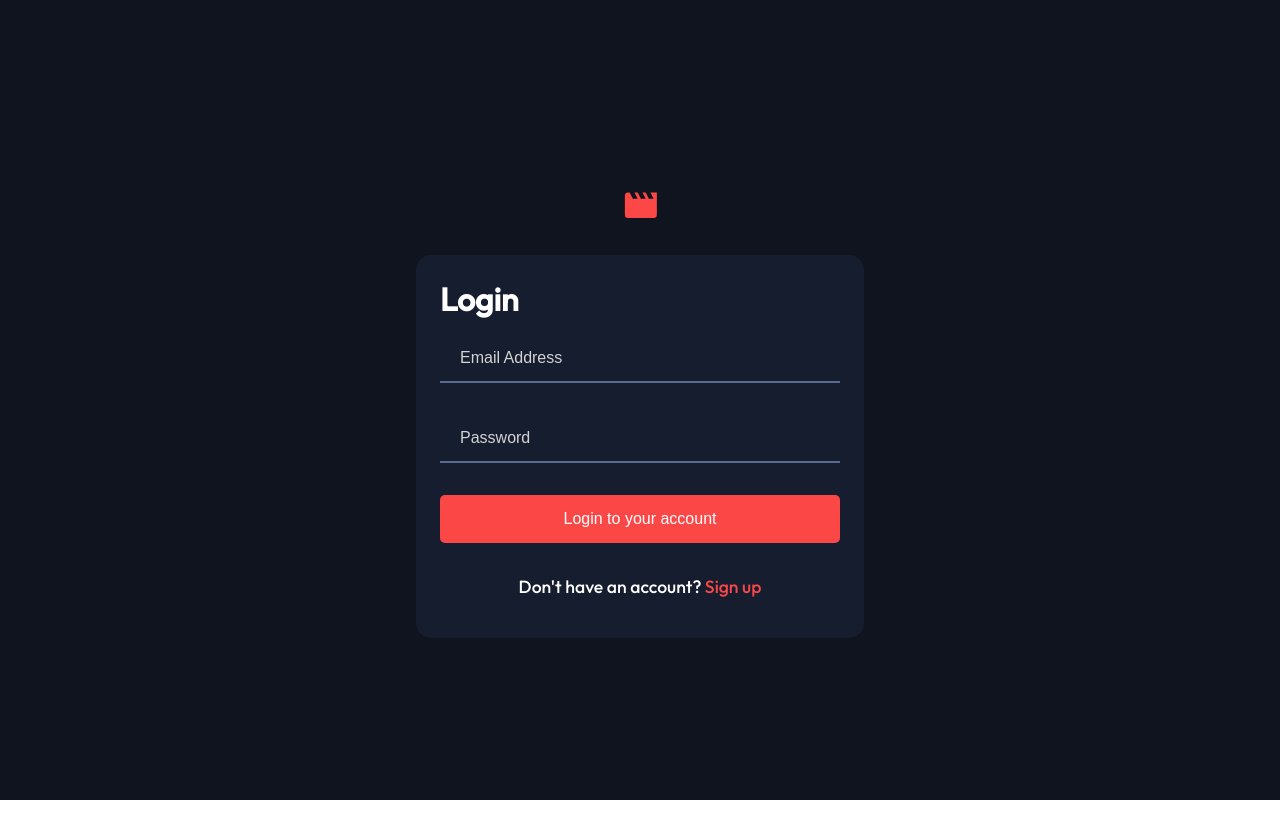
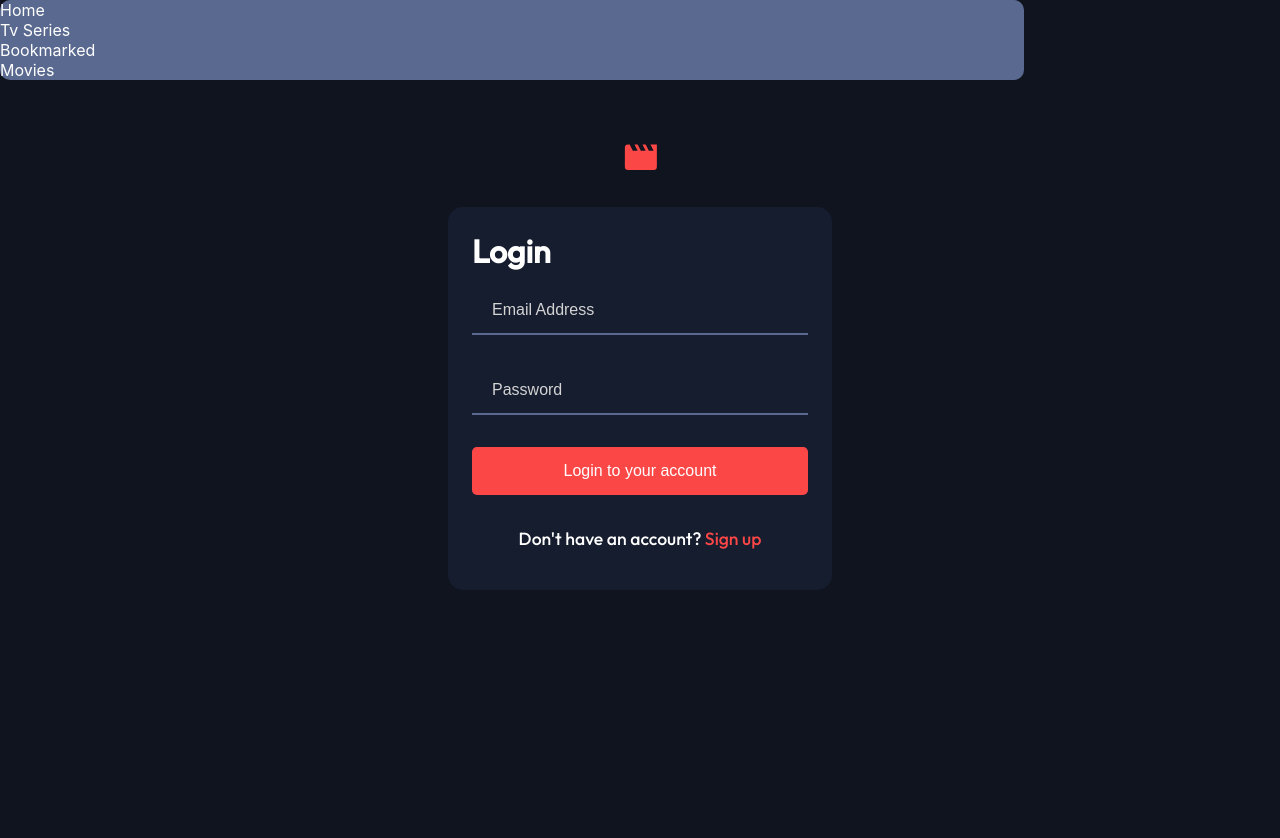
Before and after one commit to naser23/entertainment-web-app, a React (Create React App) app: page /log-in in a window 1280 px wide. Shown: the top 838 px of the page. Before the commit the page ends 800 px from the top, so only its background shows below. Built offline with nearby package versions, Linux system fonts and the light colour scheme.

Commit message:
Working on Navbar now. Will start working on functionallity of LogIn and SignUp page probably after getting the reused components done.

```diff
--- a/src/App.js
+++ b/src/App.js
@@ -1,4 +1,5 @@
 import { BrowserRouter as Router, Route, Routes } from "react-router-dom";
+import Navbar from "./components/Navbar/Navbar";
 import Home from "./pages/home/Home";
 import Bookmarked from "./pages/Bookmarked/Bookmarked";
 import Movies from "./pages/Movies/Movies";
@@ -9,6 +10,7 @@ import SignUp from "./pages/SignUp/SignUp";
 function App() {
   return (
     <Router>
+      <Navbar />
       <Routes>
         <Route path="/" element={<Home />}></Route>
         <Route path="/movies" element={<Movies />}></Route>
--- /dev/null
+++ b/src/components/Navbar/Navbar.js
@@ -0,0 +1,24 @@
+import React from "react";
+import { useNavigate } from "react-router-dom";
+import Logo from "../Logo/Logo";
+import TvLogo from "../../assets/icon-nav-tv-series.svg";
+import MovieLogoNav from "../../assets/icon-nav-movies.svg";
+import BookmarkLogoNav from "../../assets/icon-nav-bookmark.svg";
+import HomeLogoNav from "../../assets/icon-nav-home.svg";
+
+function Navbar() {
+  return (
+    <>
+      <nav className="navbar">
+        <ul className="navbarLinks">
+          <li>Home</li>
+          <li>Tv Series</li>
+          <li>Bookmarked</li>
+          <li>Movies</li>
+        </ul>
+      </nav>
+    </>
+  );
+}
+
+export default Navbar;
--- /dev/null
+++ b/src/components/Navbar/navbar.css
@@ -0,0 +1,8 @@
+@import "../../config.css";
+
+.navbar {
+  background-color: var(--light-grayish-blue);
+  width: 80%;
+  color: white;
+  border-radius: 10px;
+}
--- a/src/index.css
+++ b/src/index.css
@@ -2,6 +2,7 @@
 @import "./pages/home/home.css";
 @import "./pages/LogIn/login.css";
 @import "./pages/SignUp/signup.css";
+@import "./components/Navbar/navbar.css";
 
 body {
   margin: 0;
--- a/src/pages/LogIn/LogIn.js
+++ b/src/pages/LogIn/LogIn.js
@@ -3,6 +3,10 @@ import { Link } from "react-router-dom";
 import Logo from "../../components/Logo/Logo";
 
 function LogIn() {
+  function onSubmit(e) {
+    e.preventDefault();
+  }
+
   return (
     <div className="logIn">
       <header>
@@ -11,7 +15,7 @@ function LogIn() {
 
       <main className="logInWindow">
         <h1>Login</h1>
-        <form>
+        <form onSubmit={onSubmit}>
           <input
             className="input"
             type="text"
--- a/src/pages/LogIn/login.css
+++ b/src/pages/LogIn/login.css
@@ -79,7 +79,7 @@ input[type="text"]::placeholder {
 @media (min-width: 767.98px) {
   .logIn {
     justify-content: start;
-    padding-top: 15%;
+    padding-top: 5%;
   }
 
   .logInWindow {
@@ -89,6 +89,6 @@ input[type="text"]::placeholder {
 
 @media (min-width: 991.98px) {
   .logInWindow {
-    width: 35%;
+    width: 30%;
   }
 }
--- a/src/pages/SignUp/SignUp.js
+++ b/src/pages/SignUp/SignUp.js
@@ -3,6 +3,10 @@ import { Link } from "react-router-dom";
 import Logo from "../../components/Logo/Logo";
 
 function SignUp() {
+  function onSubmit(e) {
+    e.preventDefault();
+  }
+
   return (
     <div className="signUp">
       <header>
@@ -11,7 +15,7 @@ function SignUp() {
 
       <main className="signUpWindow">
         <h1>Sign Up</h1>
-        <form>
+        <form onSubmit={onSubmit}>
           <input
             className="input"
             type="text"
--- a/src/pages/SignUp/signup.css
+++ b/src/pages/SignUp/signup.css
@@ -86,7 +86,7 @@ input[type="text"]::placeholder {
 @media (min-width: 767.98px) {
   .signUp {
     justify-content: start;
-    padding-top: 15%;
+    padding-top: 5%;
   }
 
   .signUpWindow {
@@ -96,6 +96,6 @@ input[type="text"]::placeholder {
 
 @media (min-width: 991.98px) {
   .signUpWindow {
-    width: 35%;
+    width: 30%;
   }
 }
```
